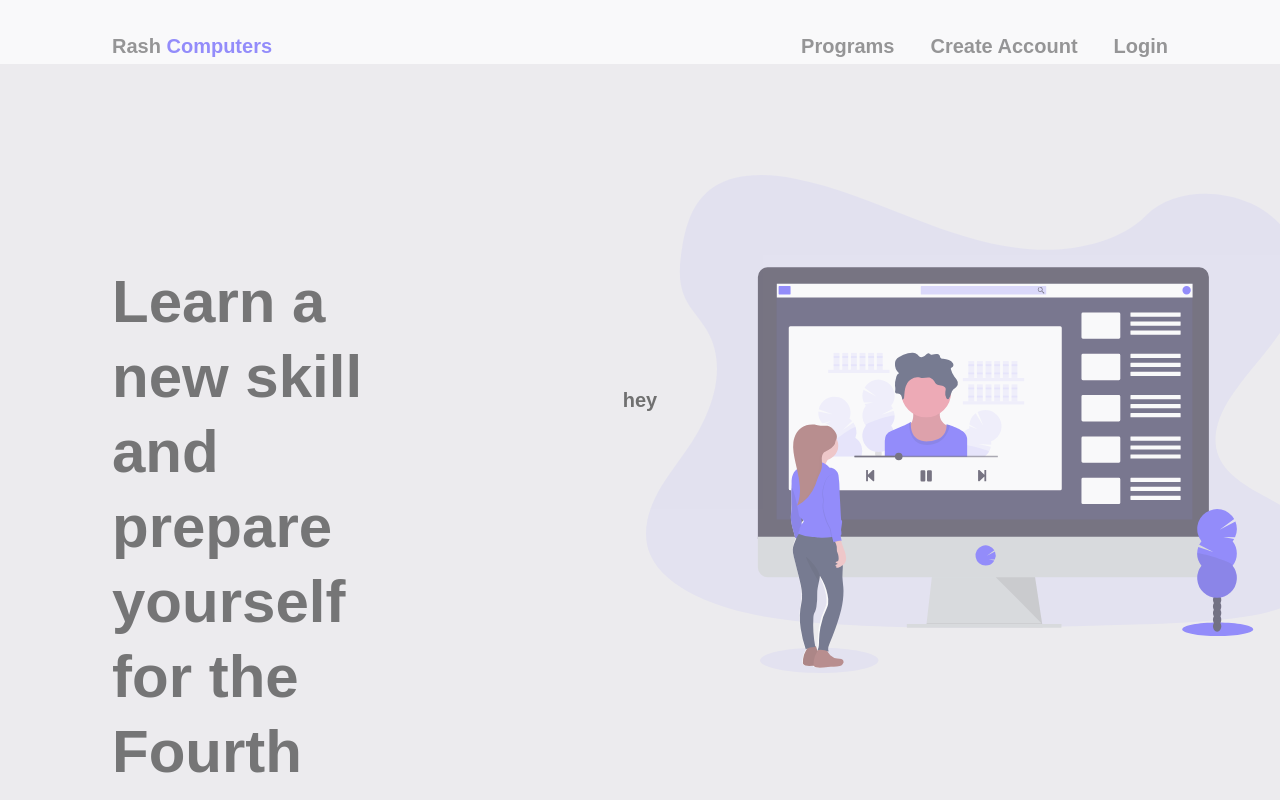
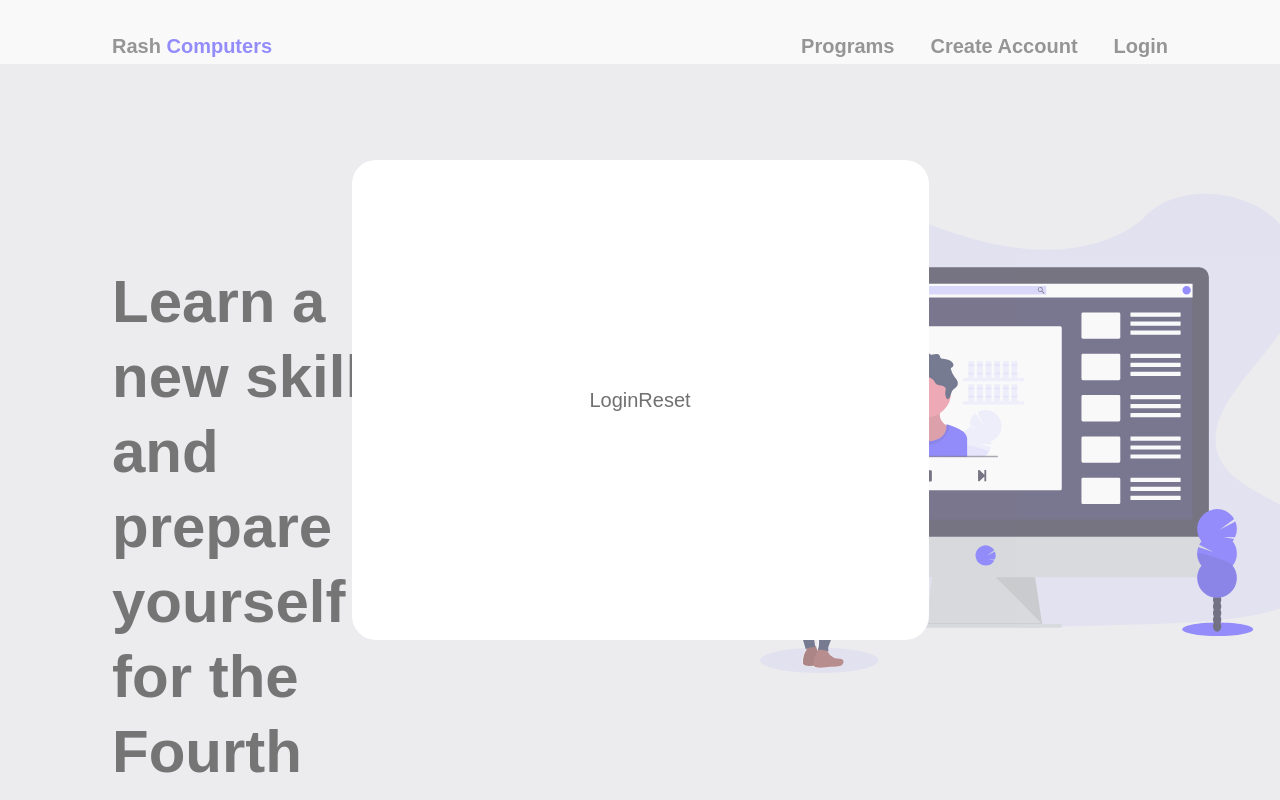
Before and after one commit to Rash-Computers/web, a Next.js app: page / in a window 1280 px wide. Both pictures are taken after typing "Sample", "Sample" into the empty fields and a click on the button "Create Account". Shown: the top 800 px of the page. Built offline with nearby package versions, Linux system fonts and the light colour scheme.

Commit message:
feat(auth-modal): scaffold screens

```diff
--- a/components/global/NavBar/index.tsx
+++ b/components/global/NavBar/index.tsx
@@ -3,10 +3,16 @@ import React, { ReactElement, useState } from 'react';
 
 import AuthModal from '../../modal/AuthModal';
 
+type ScreenProps = 'login' | 'register' | 'reset';
+
 export default function NavBar(): ReactElement {
 	const [modal, setModal] = useState(false);
+	const [screen, setScreen] = useState<ScreenProps>('login');
 
-	const openModal = () => setModal(true);
+	const openModal = (screen: ScreenProps) => {
+		setScreen(screen);
+		setModal(true);
+	};
 	const closeModal = () => setModal(false);
 
 	return (
@@ -23,15 +29,20 @@ export default function NavBar(): ReactElement {
 					<a className="font-bold">Programs</a>
 				</Link>
 				<button
-					onClick={() => (modal ? closeModal() : openModal())}
+					onClick={() => (modal ? closeModal() : openModal('register'))}
 					className="font-bold"
 				>
 					Create Account
 				</button>
-				<button className="font-bold">Login</button>
+				<button
+					onClick={() => (modal ? closeModal() : openModal('login'))}
+					className="font-bold"
+				>
+					Login
+				</button>
 			</div>
 
-			{modal && <AuthModal handleClose={closeModal} />}
+			{modal && <AuthModal screenName={screen} handleClose={closeModal} />}
 		</nav>
 	);
 }
--- a/components/modal/AuthModal/LoginScreen.tsx
+++ b/components/modal/AuthModal/LoginScreen.tsx
@@ -9,22 +9,10 @@ export default function LoginScreen({
 	changeScreenToRegister,
 	changeScreenToReset,
 }: Props): ReactElement {
-	const registerClick = (
-		e: React.MouseEvent<HTMLButtonElement, MouseEvent>
-	) => {
-		e.stopPropagation();
-		changeScreenToRegister();
-	};
-
-	const resetClick = (e: React.MouseEvent<HTMLButtonElement, MouseEvent>) => {
-		e.stopPropagation();
-		changeScreenToReset();
-	};
-
 	return (
 		<div>
-			<button onClick={(e) => registerClick(e)}>Register</button>
-			<button onClick={(e) => resetClick(e)}>Reset</button>
+			<button onClick={changeScreenToRegister}>Register</button>
+			<button onClick={changeScreenToReset}>Reset</button>
 		</div>
 	);
 }
--- a/components/modal/AuthModal/RegisterScreen.tsx
+++ b/components/modal/AuthModal/RegisterScreen.tsx
@@ -9,20 +9,10 @@ export default function RegisterScreen({
 	changeScreenToLogin,
 	changeScreenToReset,
 }: Props): ReactElement {
-	const loginClick = (e: React.MouseEvent<HTMLButtonElement, MouseEvent>) => {
-		e.stopPropagation();
-		changeScreenToLogin();
-	};
-
-	const resetClick = (e: React.MouseEvent<HTMLButtonElement, MouseEvent>) => {
-		e.stopPropagation();
-		changeScreenToReset();
-	};
-
 	return (
-		<div>
-			<button onClick={(e) => loginClick(e)}>Login</button>
-			<button onClick={(e) => resetClick(e)}>Reset</button>
+		<div className="">
+			<button onClick={changeScreenToLogin}>Login</button>
+			<button onClick={changeScreenToReset}>Reset</button>
 		</div>
 	);
 }
--- a/components/modal/AuthModal/ResetScreen.tsx
+++ b/components/modal/AuthModal/ResetScreen.tsx
@@ -9,22 +9,10 @@ export default function ResetScreen({
 	changeScreenToRegister,
 	changeScreenToLogin,
 }: Props): ReactElement {
-	const registerClick = (
-		e: React.MouseEvent<HTMLButtonElement, MouseEvent>
-	) => {
-		e.stopPropagation();
-		changeScreenToRegister();
-	};
-
-	const loginClick = (e: React.MouseEvent<HTMLButtonElement, MouseEvent>) => {
-		e.stopPropagation();
-		changeScreenToLogin();
-	};
-
 	return (
 		<div>
-			<button onClick={(e) => registerClick(e)}>Register</button>
-			<button onClick={(e) => loginClick(e)}>Login</button>
+			<button onClick={changeScreenToRegister}>Register</button>
+			<button onClick={changeScreenToLogin}>Login</button>
 		</div>
 	);
 }
--- a/components/modal/AuthModal/index.tsx
+++ b/components/modal/AuthModal/index.tsx
@@ -1,15 +1,43 @@
-import React, { ReactElement } from 'react';
+import React, { ReactElement, useState } from 'react';
 
 import Backdrop from '../Backdrop';
+import LoginScreen from './LoginScreen';
+import RegisterScreen from './RegisterScreen';
+import ResetScreen from './ResetScreen';
 
 interface Props {
 	handleClose: () => any;
+	screenName: 'login' | 'register' | 'reset';
 }
 
-export default function AuthModal({ handleClose }: Props): ReactElement {
+export default function AuthModal({
+	handleClose,
+	screenName,
+}: Props): ReactElement {
+	const [screen, setScreen] = useState(screenName);
 	return (
 		<Backdrop onClick={handleClose}>
-			<div onClick={(e) => e.stopPropagation()}>hey</div>
+			<div
+				className="h-3/5 bg-white w-577 rounded-3xl flex flex-col justify-center items-center"
+				onClick={(e) => e.stopPropagation()}
+			>
+				{screen === 'login' ? (
+					<LoginScreen
+						changeScreenToRegister={() => setScreen('register')}
+						changeScreenToReset={() => setScreen('reset')}
+					/>
+				) : screen === 'register' ? (
+					<RegisterScreen
+						changeScreenToLogin={() => setScreen('login')}
+						changeScreenToReset={() => setScreen('reset')}
+					/>
+				) : (
+					<ResetScreen
+						changeScreenToRegister={() => setScreen('register')}
+						changeScreenToLogin={() => setScreen('login')}
+					/>
+				)}
+			</div>
 		</Backdrop>
 	);
 }
--- a/tailwind.config.js
+++ b/tailwind.config.js
@@ -11,6 +11,7 @@ module.exports = {
 			},
 			spacing: {
 				'90vh': '90vh',
+				577: '577px',
 			},
 			lineHeight: {
 				'60pt': '60pt',
```
